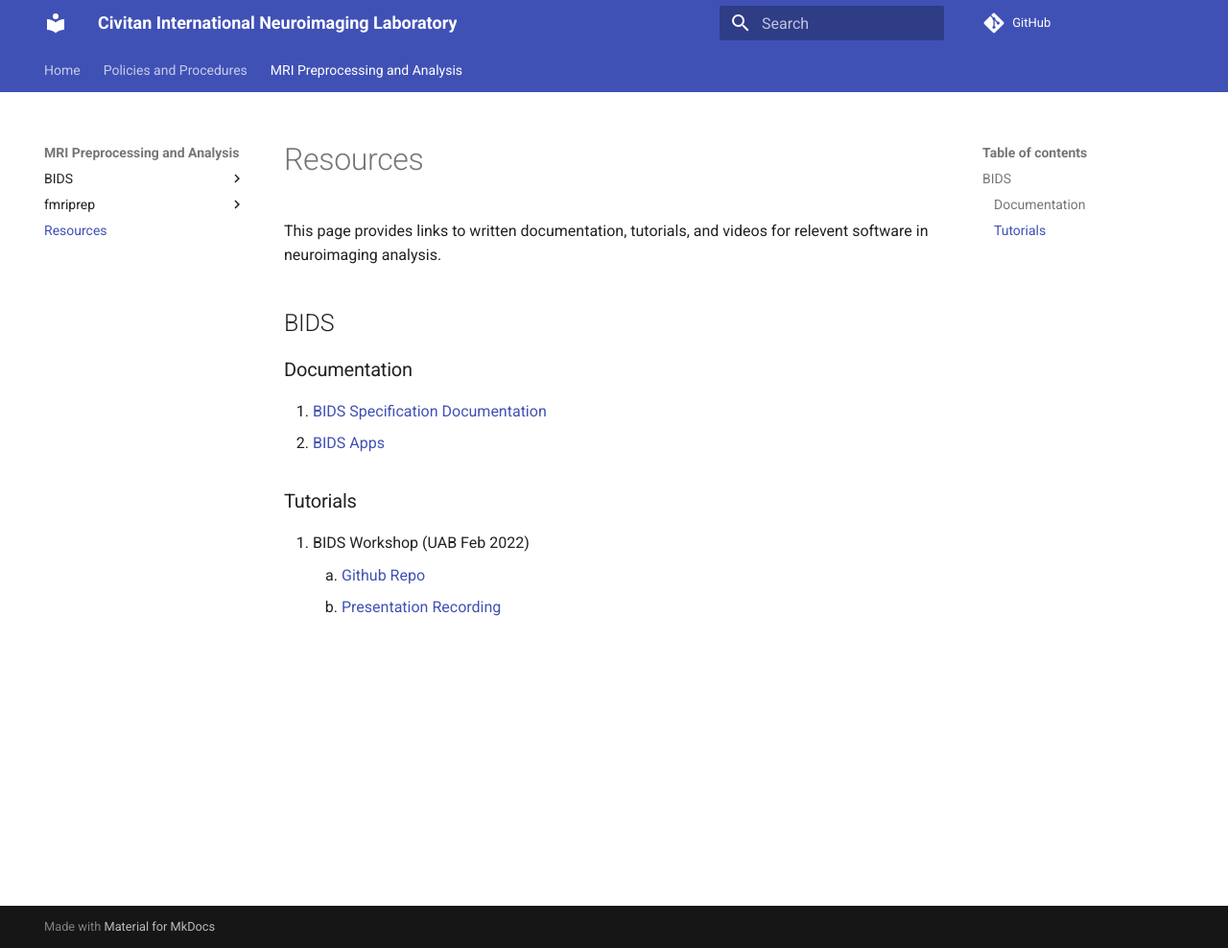
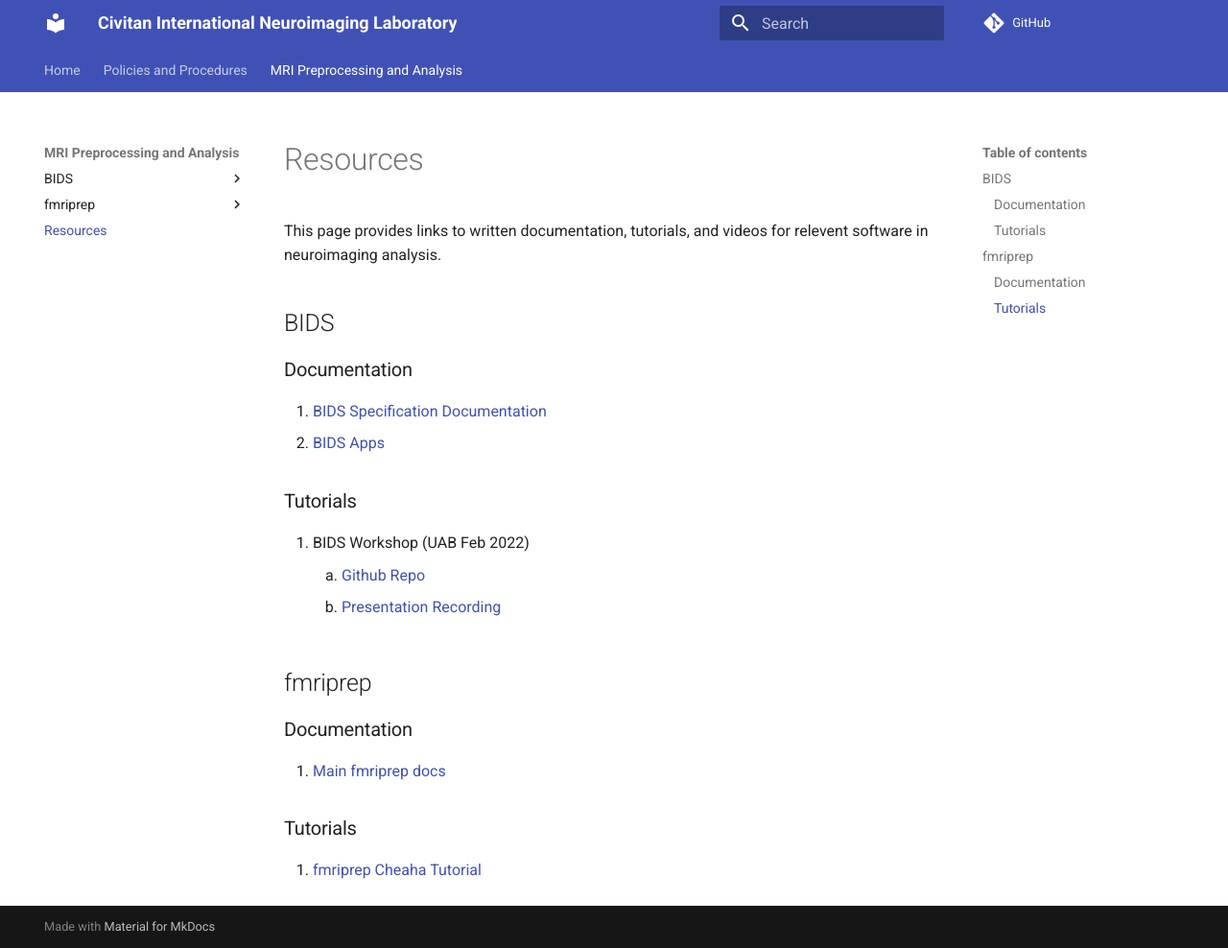
Before and after one commit to UAB-CINL/UAB-CINL.github.io, an MkDocs documentation site: the page built from docs/analysis/resources.md, in a window 1280 px wide and 988 px high. Shown: the whole window at 96% size. Built offline with MkDocs 1.6.1 and Material for MkDocs 9.7.7, drawn with Linux system fonts in a browser that asks for light colours; comment, search, counter and statistics services are not loaded.

Commit message:
add fmriprep tutorial link

```diff
--- a/docs/analysis/resources.md
+++ b/docs/analysis/resources.md
@@ -1,4 +1,6 @@
 # Resources
+
+<!-- markdownlint-disable MD024 -->
 
 This page provides links to written documentation, tutorials, and videos for relevent software in neuroimaging analysis.
 
@@ -14,3 +16,13 @@
 1. BIDS Workshop (UAB Feb 2022)
       1. [Github Repo](https://github.com/mdefende/BIDS-workshop-2022)
       2. [Presentation Recording](https://www.youtube.com/watch?v=W1FITjZXJ0Y)
+
+## fmriprep
+
+### Documentation
+
+1. [Main fmriprep docs](https://fmriprep.org)
+
+### Tutorials
+
+1. [fmriprep Cheaha Tutorial](https://youtu.be/4W6qBIpE404)
```
